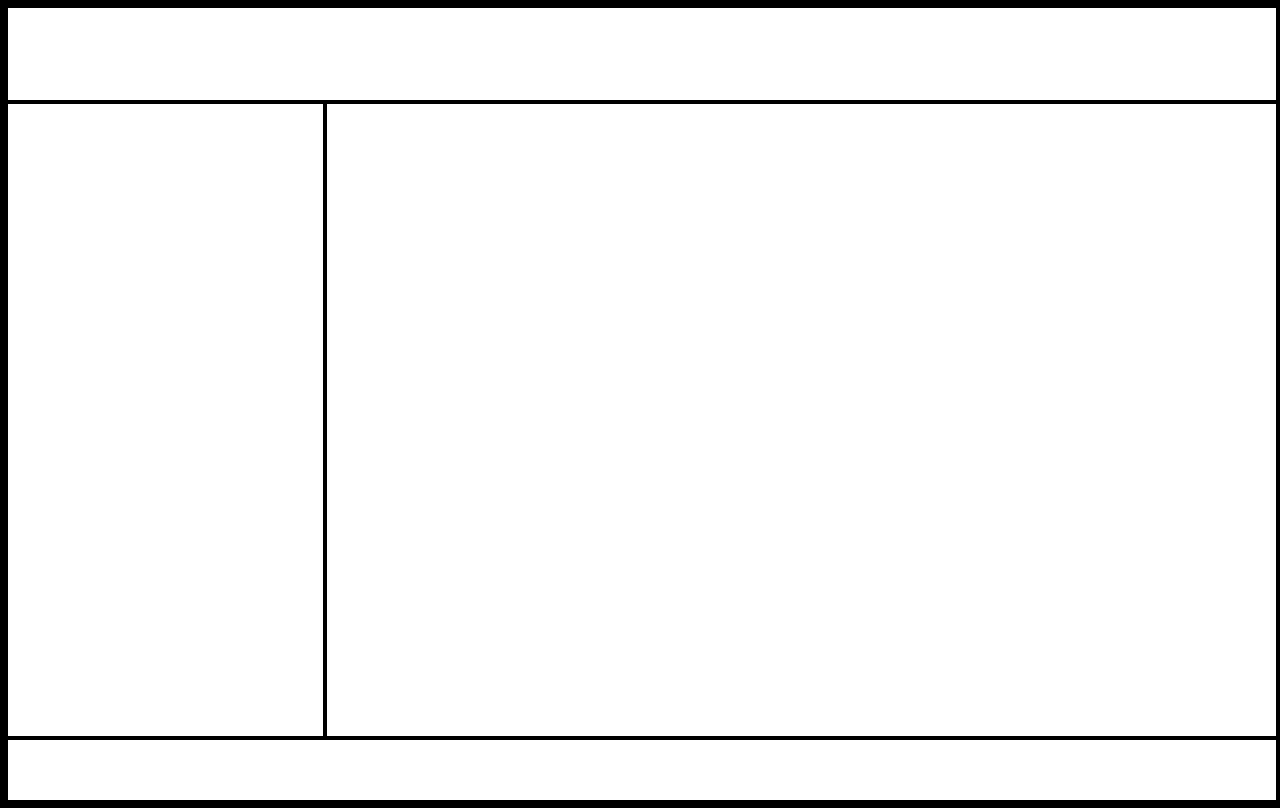
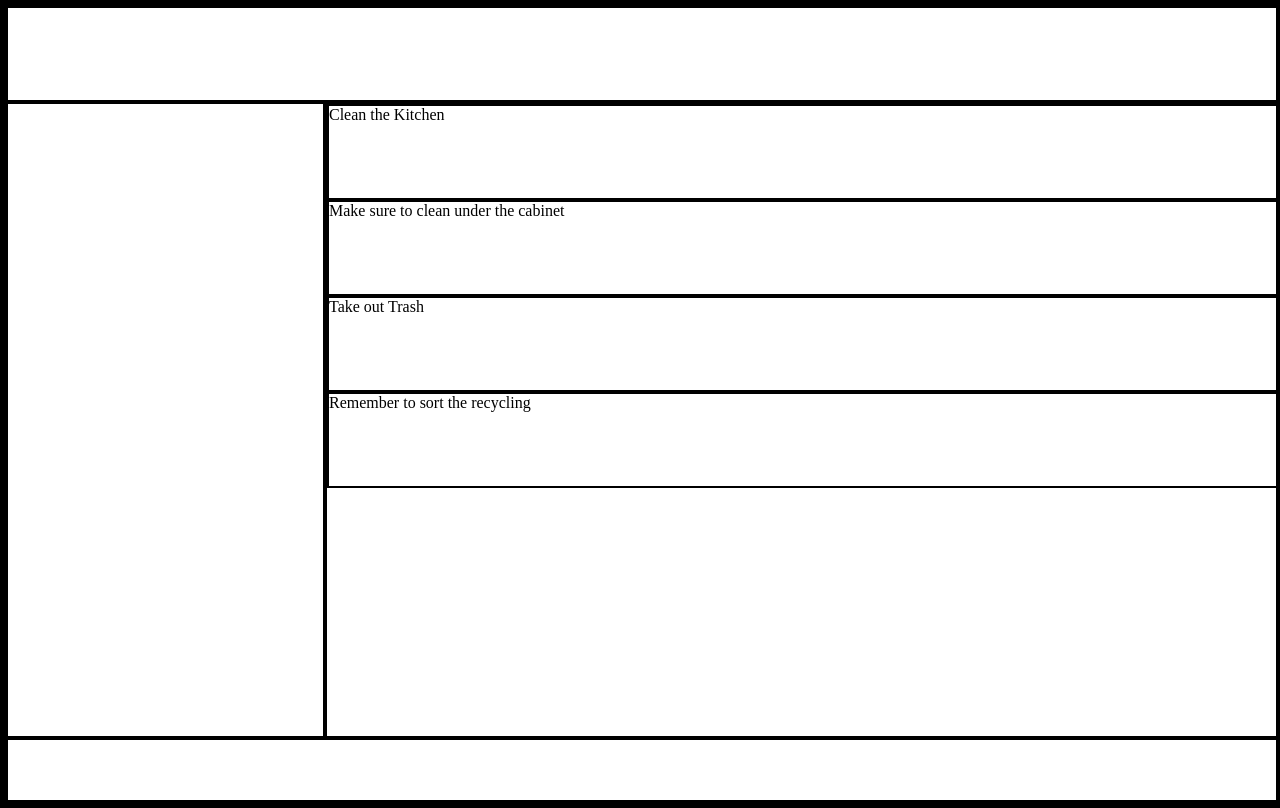
Before and after one commit to dario-cruz/project-todolist, a website built with webpack: page dist/index.html in a window 1280 px wide. Built offline with nearby package versions, Linux system fonts and the light colour scheme.

Commit message:
Code: Add adjustments to domappender module.

```diff
--- a/src/components/domappender.js
+++ b/src/components/domappender.js
@@ -1,5 +1,8 @@
-function domAppender(element, className, content, append) {
-    append.innerHTML = `<${element} class="${className}">${content}</${element}>`
+function domAppender(element, className, appendTo, content) {
+    let appendageElem = document.createElement(element)
+    appendageElem.setAttribute('class', className)
+    appendageElem.innerText = content
+    appendTo.append(appendageElem)
 }
 
 export { domAppender }
--- a/src/components/element-class.js
+++ b/src/components/element-class.js
@@ -6,11 +6,15 @@ class pageElement {
         this.appendToWhat = appendToWhat
     }
     info() {
-        console.log(`Type = ${type}, Class = ${this.className}, Content = ${content}, Appends to = ${this.appendToWhat}`)
+        console.log(`Type = ${this.type}, Class = ${this.className}, Content = ${content}, Appends to = ${this.appendToWhat}`)
     }
     changeAppend(newElem) {
         this.appendToWhat = newElem
     }
+    appendElement() {
+        let elemToAppendTo = document.querySelector('class', this.appendToWhat)
+        elemToAppendTo.innerHTML = `<${this.type} class="${this.className}">${this.content}</${this.type}>`
+    }
 }
 
 export { pageElement }
--- a/src/components/project-generator.js
+++ b/src/components/project-generator.js
@@ -11,6 +11,7 @@ class Project {
         return newTask
     }
     getAllTasks() {
+        console.log(this.projectTasks)
         return this.projectTasks
     }
 }
--- /dev/null
+++ b/src/inbox.js
@@ -0,0 +1,20 @@
+import { Project } from "./components/project-generator";
+import { leftPanel, rightPanel, headerPanel } from ".";
+import { domAppender } from "./components/domappender";
+
+// Define the elements needed.
+
+// Create default project "inbox" and add default task to the project.
+const inboxProject = new Project('inbox')
+
+inboxProject.makeNewTask('Clean the Kitchen', 1, 'Make sure to clean under the cabinet')
+inboxProject.makeNewTask('Take out Trash', 2, 'Remember to sort the recycling')
+inboxProject.getAllTasks()
+const InboxToDom = () => {
+    inboxProject.projectTasks.forEach(task => {
+       domAppender('p', 'task', rightPanel, task.taskName)
+       domAppender('p', 'task-notes', rightPanel, task.taskNotes)
+    });
+}
+
+export {InboxToDom}
--- a/src/index.js
+++ b/src/index.js
@@ -1,9 +1,15 @@
 import { domAppender } from "./components/domappender";
 import { pageElement } from "./components/element-class";
 import './index.css'
+import { InboxToDom } from "./inbox";
+
+// Add main content div to body for all other content to append to.
+const contentDiv = document.createElement('div')
+contentDiv.setAttribute('id', 'content')
+document.body.append(contentDiv)
+
 
 // Define the elements of the page to append,
-const contentDiv = document.getElementById('content')
 const headerPanel = document.createElement('div')
 const leftPanel = document.createElement('div')
 const rightPanel = document.createElement('div')
@@ -16,3 +22,6 @@ rightPanel.setAttribute('class', 'right-panel')
 footerPanel.setAttribute('class', 'footer-panel')
 
 contentDiv.append(headerPanel, leftPanel, rightPanel, footerPanel)
+InboxToDom()
+
+export {leftPanel, rightPanel, contentDiv, footerPanel, headerPanel}
--- a/webpack.config.js
+++ b/webpack.config.js
@@ -8,7 +8,6 @@ module.exports = {
     output: {
         filename: 'main.js',
         path: path.resolve(__dirname, 'dist'),
-        clean: true,
     },
     module: {
         rules: [
@@ -29,9 +28,6 @@ module.exports = {
     plugins: [
         new HtmlWebpackPlugin({
             title: 'Just Do it! - A Todo App by Dario Cruz',
-            templateContent:`
-                <div id="content"></div>
-            `
         }),
     ],
 }
```
Also changed, not shown: dist/index.html, dist/main.js.
